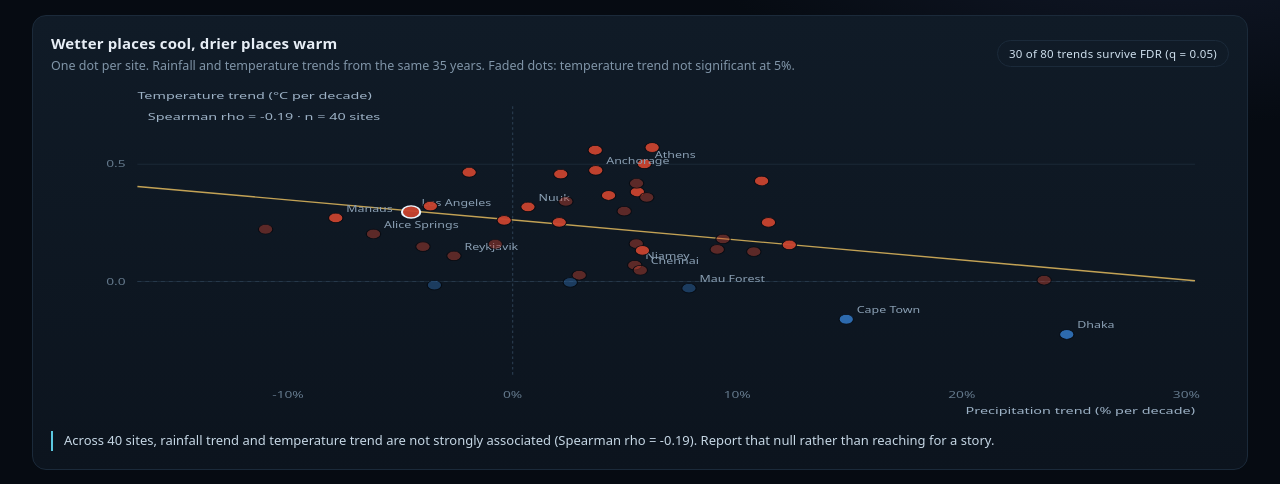
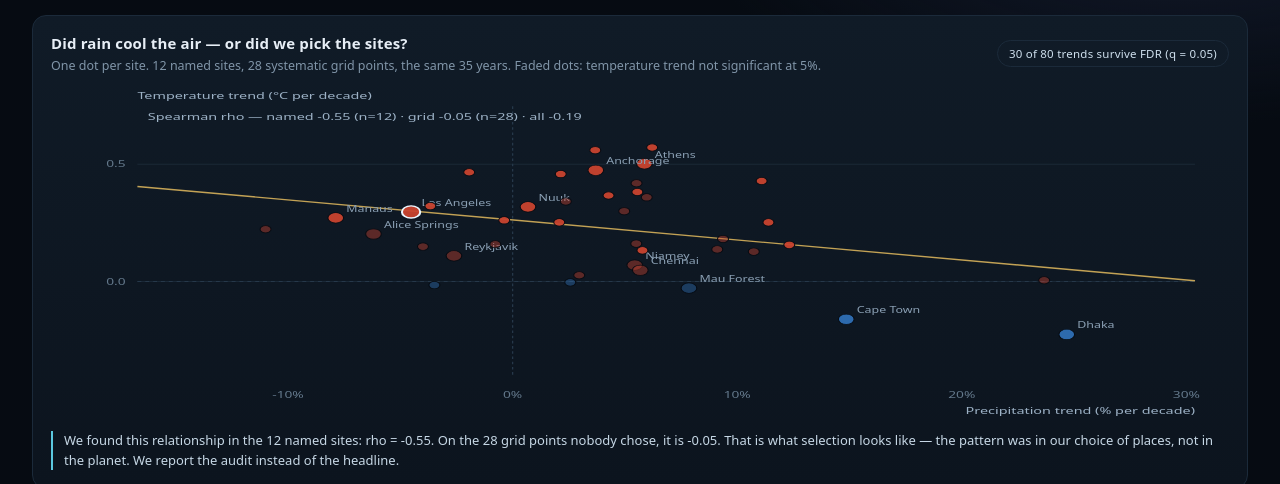
Before and after one commit to ihateSAS/trend-detective, a plain HTML site: page dist/trenddetective.html in a window 1280 px wide. Shown: the part 95-579 px from the top of the page. Drawn offline with Linux system fonts and the light colour scheme.

Commit message:
Reframe around the sampling audit: 40 sites, 80 tests, 30 survive FDR
A systematic 20-degree grid over land moves the rainfall-temperature correlation from -0.55 to -0.05, so the original headline was selection, not signal. The demo now reports both subsets side by side.

```diff
--- a/dist/trenddetective.html
+++ b/dist/trenddetective.html
@@ -341,8 +341,8 @@ footer code { color: #cfe0ee; }
   <section class="card scatter-card">
     <div class="card-head">
       <div>
-        <h2>Wetter places cool, drier places warm</h2>
-        <p class="meta" id="scatter-note">One dot per site. Rainfall and temperature trends from the same 35 years.</p>
+        <h2>Did rain cool the air — or did we pick the sites?</h2>
+        <p class="meta" id="scatter-note">One dot per site. Named sites are labelled; grid points were chosen before any data was seen.</p>
       </div>
       <span class="chip" id="fdr-chip">—</span>
     </div>
@@ -590,7 +590,8 @@ window.TREND_DATA = {"generated":"2026-11-16","challenge":"Be An Earth System Tr
 
     for (const p of pts) {
       const dot = el("circle", {
-        cx: sx(p.x), cy: sy(p.y), r: p.site.id === state.siteId ? 7 : 5.5,
+        cx: sx(p.x), cy: sy(p.y),
+        r: p.site.id === state.siteId ? 7 : (p.site.sample === "grid" ? 4.2 : 6),
         fill: p.y > 0 ? "#c9432f" : "#2f6fb5",
         class: "dot" + (p.site.id === state.siteId ? " sel" : ""),
         "fill-opacity": p.sig ? 0.95 : 0.42,
@@ -607,7 +608,17 @@ window.TREND_DATA = {"generated":"2026-11-16","challenge":"Be An Earth System Tr
       }
     }
 
-    const rho = spearman(xs, ys);
+    // The audit: the same correlation, computed three ways. The named sites are
+    // ones we chose; the grid points we did not. If those disagree, the choice
+    // was doing the work, not the climate.
+    const rhoOf = (arr) => spearman(arr.map((p) => p.x), arr.map((p) => p.y));
+    const named = pts.filter((p) => p.site.sample !== "grid");
+    const grid = pts.filter((p) => p.site.sample === "grid");
+    const rhoAll = rhoOf(pts);
+    const rhoNamed = named.length > 2 ? rhoOf(named) : null;
+    const rhoGrid = grid.length > 2 ? rhoOf(grid) : null;
+    const fmtRho = (r) => (r === null ? "n/a" : r.toFixed(2));
+
     const yLab = el("text", { x: pad.l, y: 12, class: "annot" });
     yLab.textContent = "Temperature trend (°C per decade)";
     svg.appendChild(yLab);
@@ -615,17 +626,22 @@ window.TREND_DATA = {"generated":"2026-11-16","challenge":"Be An Earth System Tr
     xLab.textContent = "Precipitation trend (% per decade)";
     svg.appendChild(xLab);
     const annot = el("text", { x: pad.l + 8, y: pad.t + 16, class: "annot" });
-    annot.textContent = `Spearman rho = ${rho.toFixed(2)}  ·  n = ${n} sites`;
+    annot.textContent =
+      `Spearman rho — named ${fmtRho(rhoNamed)} (n=${named.length}) · grid ${fmtRho(rhoGrid)} (n=${grid.length}) · all ${fmtRho(rhoAll)}`;
     svg.appendChild(annot);
 
     $("scatter-note").textContent =
-      `One dot per site. Rainfall and temperature trends from the same ${D.end_year - D.start_year + 1} years. Faded dots: temperature trend not significant at 5%.`;
+      `One dot per site. ${named.length} named sites, ${grid.length} systematic grid points, the same ${D.end_year - D.start_year + 1} years. Faded dots: temperature trend not significant at 5%.`;
     $("fdr-chip").textContent =
       `${D.tests_surviving} of ${D.tests_total} trends survive FDR (q = ${D.fdr_q})`;
-    $("scatter-reading").textContent =
-      n >= 3 && Math.abs(rho) > 0.35
-        ? `Across ${n} sites, rainfall trend and temperature trend move in opposite directions (Spearman rho = ${rho.toFixed(2)}). The two sites that cool significantly are the two that wetten most. That is either a real evaporative signal or an artifact of how a reanalysis closes its surface water and energy budget — and either way it means a single grid cell does not report what a global average reports.`
-        : `Across ${n} sites, rainfall trend and temperature trend are not strongly associated (Spearman rho = ${rho.toFixed(2)}). Report that null rather than reaching for a story.`;
+
+    const collapse = rhoNamed !== null && rhoGrid !== null &&
+      Math.abs(rhoNamed) > 0.35 && Math.abs(rhoGrid) < 0.25;
+    $("scatter-reading").textContent = collapse
+      ? `We found this relationship in the ${named.length} named sites: rho = ${fmtRho(rhoNamed)}. On the ${grid.length} grid points nobody chose, it is ${fmtRho(rhoGrid)}. That is what selection looks like — the pattern was in our choice of places, not in the planet. We report the audit instead of the headline.`
+      : Math.abs(rhoAll) > 0.35
+        ? `Across ${n} sites, rainfall trend and temperature trend move in opposite directions (Spearman rho = ${fmtRho(rhoAll)}), and the relationship holds in both subsets — so it is not just where we looked.`
+        : `Across ${n} sites, rainfall trend and temperature trend are not strongly associated (Spearman rho = ${fmtRho(rhoAll)}). Report that null rather than reaching for a story.`;
   }
 
   // ---------------------------------------------------------------------- map
```
Also changed, not shown: docs/index.html (+26 -10 lines), web/app.js (+24 -8 lines), web/index.html (+2 -2 lines), 1 other file.
